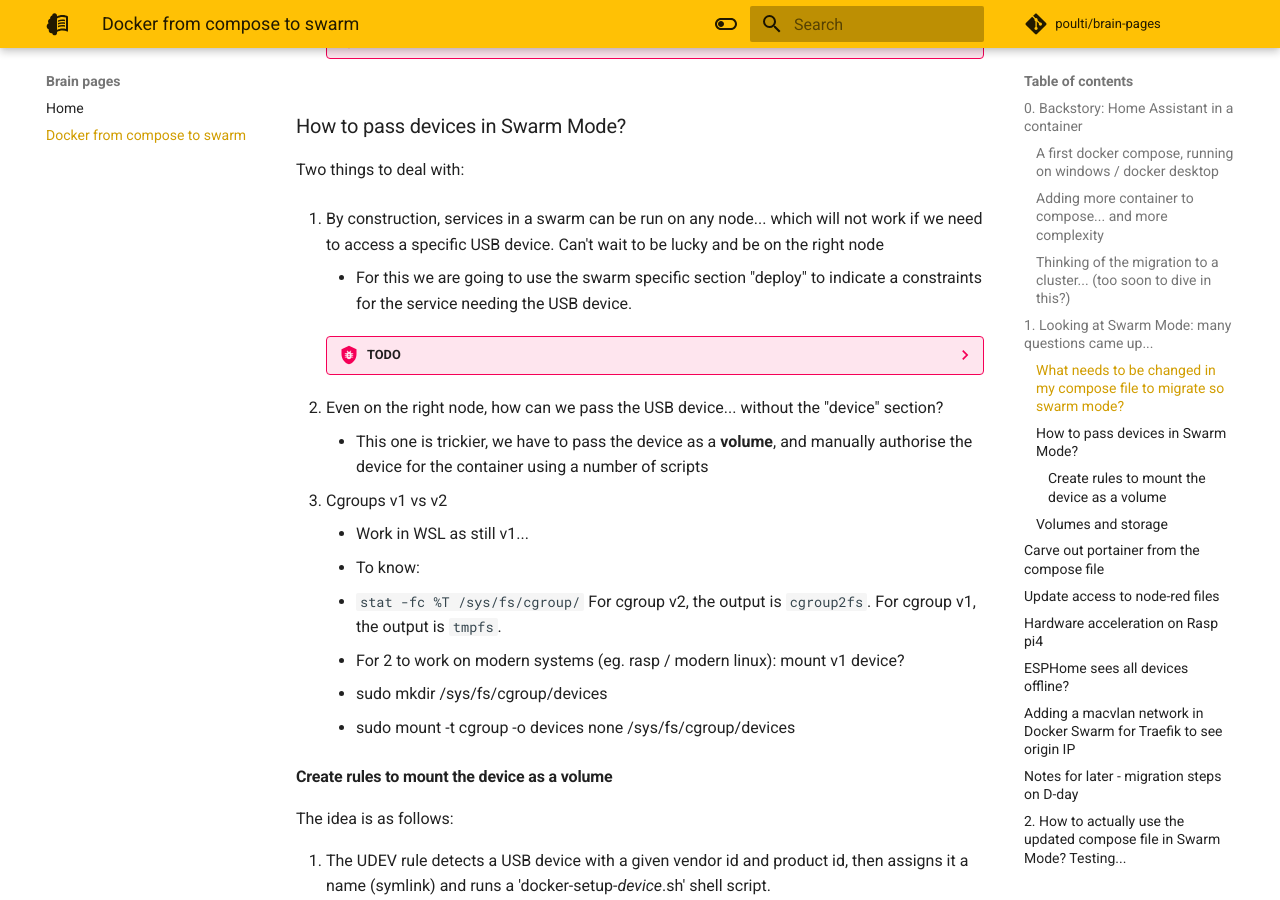
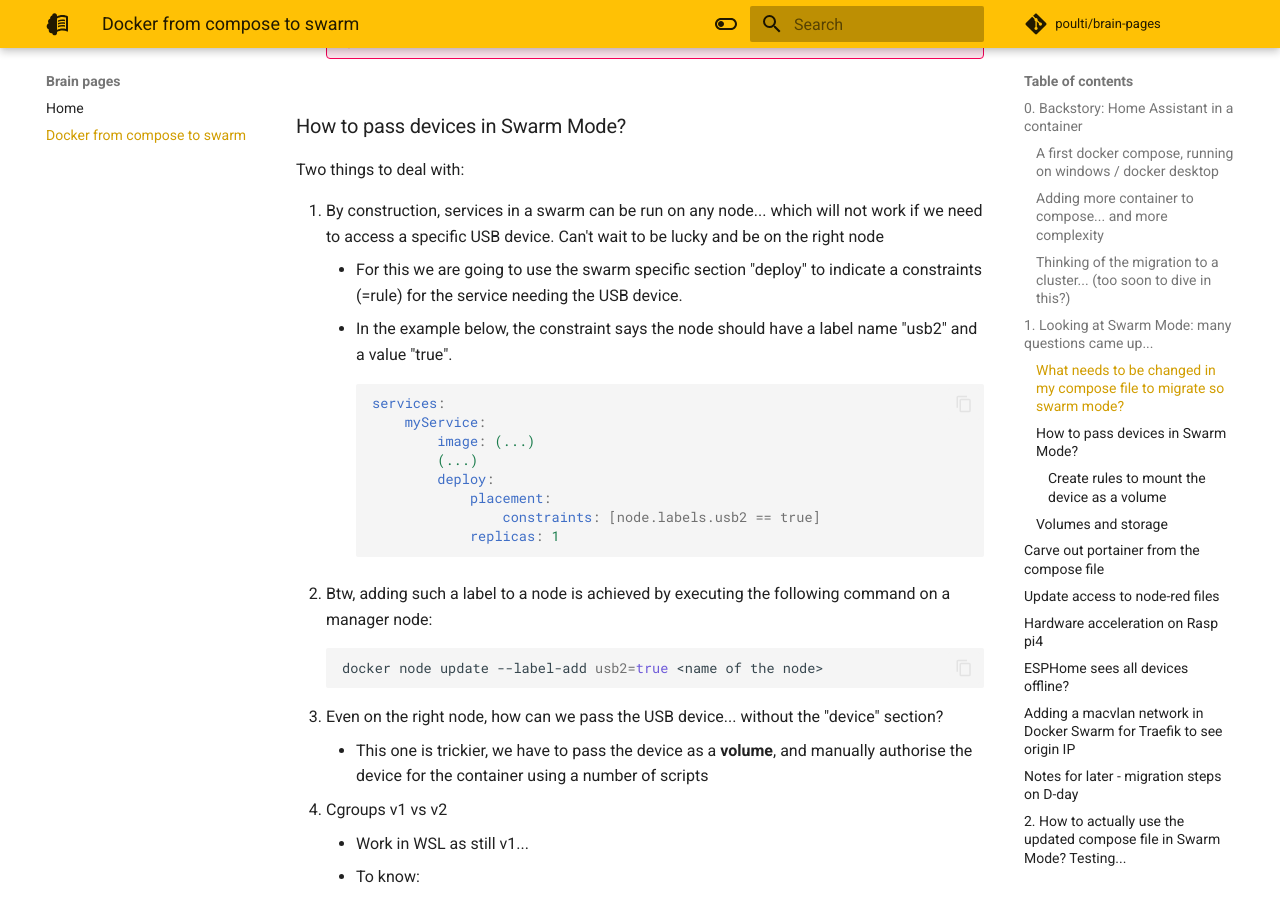
Before and after one commit to poulti/brain-pages, an MkDocs documentation site: the page built from docs/docker-from-compose-to-swarm.md, in a window 1280 px wide and 900 px high, scrolled down 2812 px. Built offline with MkDocs 1.6.1 and Material for MkDocs 9.7.7, drawn with Linux system fonts in a browser that asks for light colours; comment, search, counter and statistics services are not loaded.

Commit message:
Add example of deploy section in docker-compose for swarm

````diff
--- a/docs/docker-from-compose-to-swarm.md
+++ b/docs/docker-from-compose-to-swarm.md
@@ -101,16 +101,27 @@
 Two things to deal with:
 
 1. By construction, services in a swarm can be run on any node... which will not work if we need to access a specific USB device. Can't wait to be lucky and be on the right node
-    - For this we are going to use the swarm specific section "deploy" to indicate a constraints for the service needing the USB device.
+    - For this we are going to use the swarm specific section "deploy" to indicate a constraints (=rule) for the service needing the USB device.
+    - In the example below, the constraint says the node should have a label name "usb2" and a value "true".
+    ```yaml
+    services:
+        myService:
+            image: (...)
+            (...)
+            deploy:
+                placement:
+                    constraints: [node.labels.usb2 == true]
+                replicas: 1
+    ```
+- Btw, adding such a label to a node is achieved by executing the following command on a manager node:
+  ```sh
+  docker node update --label-add usb2=true <name of the node>
+  ```
 
-    ??? bug "TODO"
-        Example of deploy section
-
-
-2. Even on the right node, how can we pass the USB device... without the "device" section?
+1. Even on the right node, how can we pass the USB device... without the "device" section?
     - This one is trickier, we have to pass the device as a **volume**, and manually authorise the device for the container using a number of scripts
 
-3. Cgroups v1 vs v2
+2. Cgroups v1 vs v2
     - Work in WSL as still v1...
     - To know:
       - ``stat -fc %T /sys/fs/cgroup/``
````
